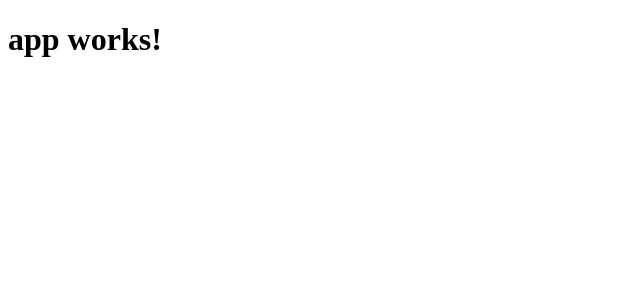
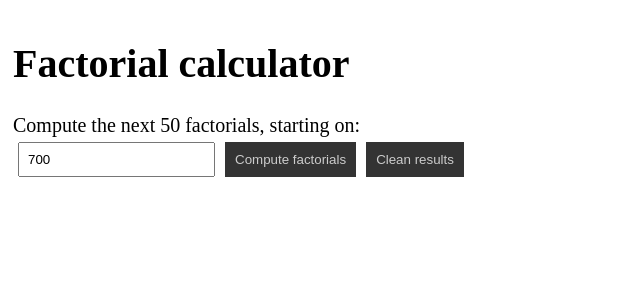
Before and after one commit to Owain94/angular-webshop, an Angular app: page / in a window 1280 px wide. Shown: the top 300 px of the page, without its empty margins (0-640 px from the left). Built offline with nearby package versions, Linux system fonts and the light colour scheme.

Commit message:
Factorial example and small fixes

```diff
--- a/package.json
+++ b/package.json
@@ -7,8 +7,8 @@
     "start": "webpack-dev-server",
     "build": "npm run build:client",
     "build:client": "webpack",
-    "build:server": "ngc -p tsconfig.server.json && webpack --progress --config webpack.server.config.js",
-    "build:all": "npm run build:client && npm run build:server",
+    "build:server": "ngc -p tsconfig.server.json && webpack --progress --config webpack.server.config.js && rm -rf dist/out-tsc",
+    "build:all": "npm run build:client && npm run build:server && rm -rf dist/out-tsc",
     "ngc:server": "ngc -p tsconfig.server.json",
     "test": "karma start ./karma.conf.js",
     "lint": "ng lint",
--- a/src/app/app.component.css
+++ b/src/app/app.component.css
@@ -0,0 +1,47 @@
+div label{
+  display: block;
+}
+
+.header{
+  padding: 5px;
+  padding-bottom: 20px;
+  font-size: 20px;
+}
+
+button:disabled{
+  color: #aaa;
+  background-color: #777;
+}
+
+button{
+  padding: 10px;
+  border: none;
+  background-color: #333;
+  color: #ccc;
+  margin: 5px;
+}
+
+input{
+  padding: 8px;
+  margin: 5px;
+}
+
+.items{
+  font-size: 20px;
+  color: #333;
+  padding: 20px;
+}
+
+.progress {
+  height: 100%;
+  background-color: #333;
+}
+
+.progress-bar {
+  height: 20px;
+  width: calc(100% - 16px);
+  margin: 8px;
+  border: 1px solid;
+  background-color: white;
+  position: fixed;
+}
--- a/src/app/app.component.html
+++ b/src/app/app.component.html
@@ -1,3 +1,16 @@
-<h1>
-  {{title}}
-</h1>
+<div [hidden]="computingFactorials == false" class="progress-bar">
+  <div [style.width.%]="progress" class="progress"></div>
+</div>
+
+<div class="header">
+  <h1>Factorial calculator</h1>
+  <label>Compute the next {{numberOfFactorials}} factorials, starting on:</label>
+  <input [(ngModel)]="firstFactorial" type="number" placeholder="Set the start number">
+  <button (click)="computeFactorials()">Compute factorials</button>
+  <button (click)="cleanResults()" [disabled]="computingFactorials == true">Clean results</button>
+</div>
+
+
+<div class="items" *ngFor="let item of items">
+  {{item}}
+</div>
--- a/src/app/app.component.ts
+++ b/src/app/app.component.ts
@@ -1,4 +1,6 @@
 import { Component } from '@angular/core';
+
+import { FactorialService } from './services/factorial.service';
 
 @Component({
   selector: 'app-root',
@@ -6,5 +8,44 @@ import { Component } from '@angular/core';
   styleUrls: ['./app.component.css']
 })
 export class AppComponent {
-  title = 'app works!';
+// tslint:disable-next-line:no-inferrable-types
+  public items = [];
+  // tslint:disable-next-line:no-inferrable-types
+  public progress: number = 0;
+  // tslint:disable-next-line:no-inferrable-types
+  public computingFactorials: boolean = false;
+  // tslint:disable-next-line:no-inferrable-types
+  public firstFactorial: number = 700;
+  // tslint:disable-next-line:no-inferrable-types
+  public numberOfFactorials: number = 50;
+
+  constructor(private factorialService: FactorialService) {}
+
+  public computeFactorials() {
+    this.items = [];
+    this.progress = 0;
+    this.computingFactorials = true;
+
+    for (let i = this.firstFactorial; i < this.firstFactorial + this.numberOfFactorials; i++) {
+      setTimeout(this.getFactorialForN(i), 0);
+    }
+  }
+
+  private getFactorialForN(i: number) {
+    return () => {
+      let value = this.factorialService.factorial(i);
+      this.items = [...this.items, `${i} - ${value}`];
+      this.progress += 100.0 / this.numberOfFactorials;
+      console.log('progress: ', this.progress);
+
+      if (i === this.firstFactorial + this.numberOfFactorials - 1 ) {
+        this.computingFactorials = false;
+      }
+    };
+  }
+
+  public cleanResults() {
+    this.items = [];
+    this.progress = 0;
+  }
 }
--- a/src/app/app.module.ts
+++ b/src/app/app.module.ts
@@ -4,6 +4,8 @@ import { FormsModule } from '@angular/forms';
 import { HttpModule } from '@angular/http';
 
 import { AppComponent } from './app.component';
+
+import { FactorialService } from './services/factorial.service';
 
 @NgModule({
   declarations: [
@@ -16,7 +18,9 @@ import { AppComponent } from './app.component';
     FormsModule,
     HttpModule
   ],
-  providers: [],
+  providers: [
+    FactorialService
+  ],
   bootstrap: [
     AppComponent
   ]
--- /dev/null
+++ b/src/app/services/factorial.service.ts
@@ -0,0 +1,25 @@
+import { Injectable } from '@angular/core';
+
+let Big = require('big.js');
+
+
+@Injectable()
+export class FactorialService {
+
+  constructor() {
+    Big.E_POS = 5;
+  }
+
+  private factorialize(n: number) {
+    if (n === 0 || n === 1) {
+        return 1;
+    }else {
+      const bigNum = new Big(n);
+      return bigNum.mul(this.factorialize(n - 1));
+    }
+  }
+
+  public factorial(n: number) {
+    return  this.factorialize(n).toPrecision(5);
+  }
+}
```
Also changed, not shown: webpack.server.config.js (+0 -28 lines).
